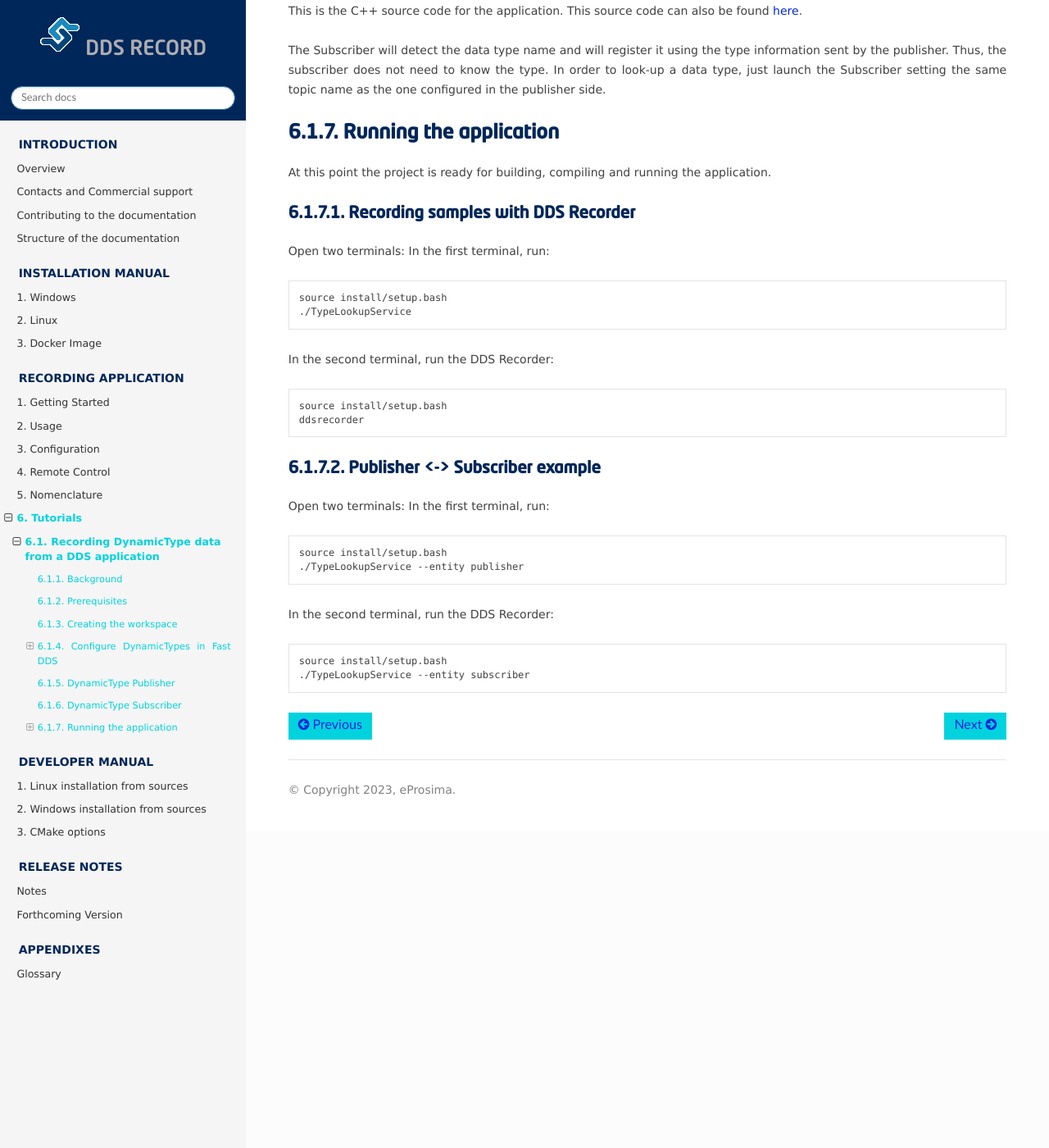
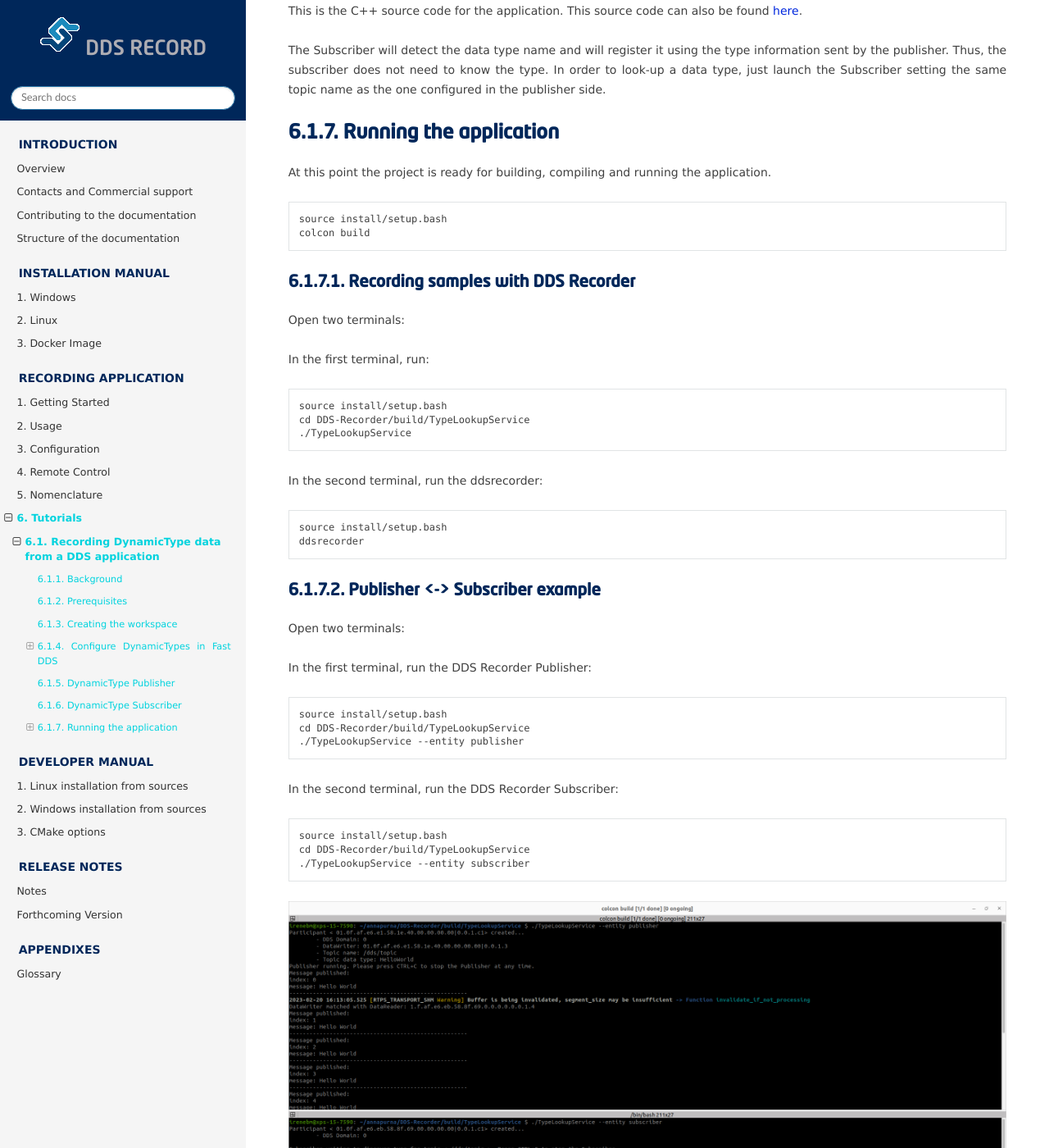
Before and after one commit to eProsima/DDS-Record-Replay, a Sphinx documentation site: the page built from docs/rst/recording/tutorials/basic_example.rst, in a window 1280 px wide and 1400 px high, scrolled down 2278 px. Shown: the whole window at 82% size. Built offline with Sphinx 7.4.7 and the Read the Docs theme 2.0.0, drawn with Linux system fonts in a browser that asks for light colours; the version number could not be read and is left out; some of the changed text lies outside the part shown.

Commit message:
Update docu and add image
Signed-off-by: Irene Bandera <irenebandera@eprosima.com>

```diff
--- a/docs/rst/recording/tutorials/basic_example.rst
+++ b/docs/rst/recording/tutorials/basic_example.rst
@@ -114,18 +112,25 @@
 
 At this point the project is ready for building, compiling and running the application.
 
+.. code-block:: bash
+
+    source install/setup.bash
+    colcon build
+
 Recording samples with DDS Recorder
 ===================================
 
 Open two terminals:
+
 In the first terminal, run:
 
 .. code-block:: bash
 
     source install/setup.bash
+    cd DDS-Recorder/build/TypeLookupService
     ./TypeLookupService
 
-In the second terminal, run the DDS Recorder:
+In the second terminal, run the ddsrecorder:
 
 .. code-block:: bash
 
@@ -136,16 +141,21 @@
 ================================
 
 Open two terminals:
-In the first terminal, run:
+
+In the first terminal, run the DDS Recorder Publisher:
 
 .. code-block:: bash
 
     source install/setup.bash
+    cd DDS-Recorder/build/TypeLookupService
     ./TypeLookupService --entity publisher
 
-In the second terminal, run the DDS Recorder:
+In the second terminal, run the DDS Recorder Subscriber:
 
 .. code-block:: bash
 
     source install/setup.bash
+    cd DDS-Recorder/build/TypeLookupService
     ./TypeLookupService --entity subscriber
+
+.. figure:: /resources/tutorials/basic_publisher_subscriber.png
```
Also changed, not shown: other parts of docs/rst/recording/tutorials/basic_example.rst (+5 -7 lines), docs/resources/tutorials/basic_publisher_subscriber.png (added).
